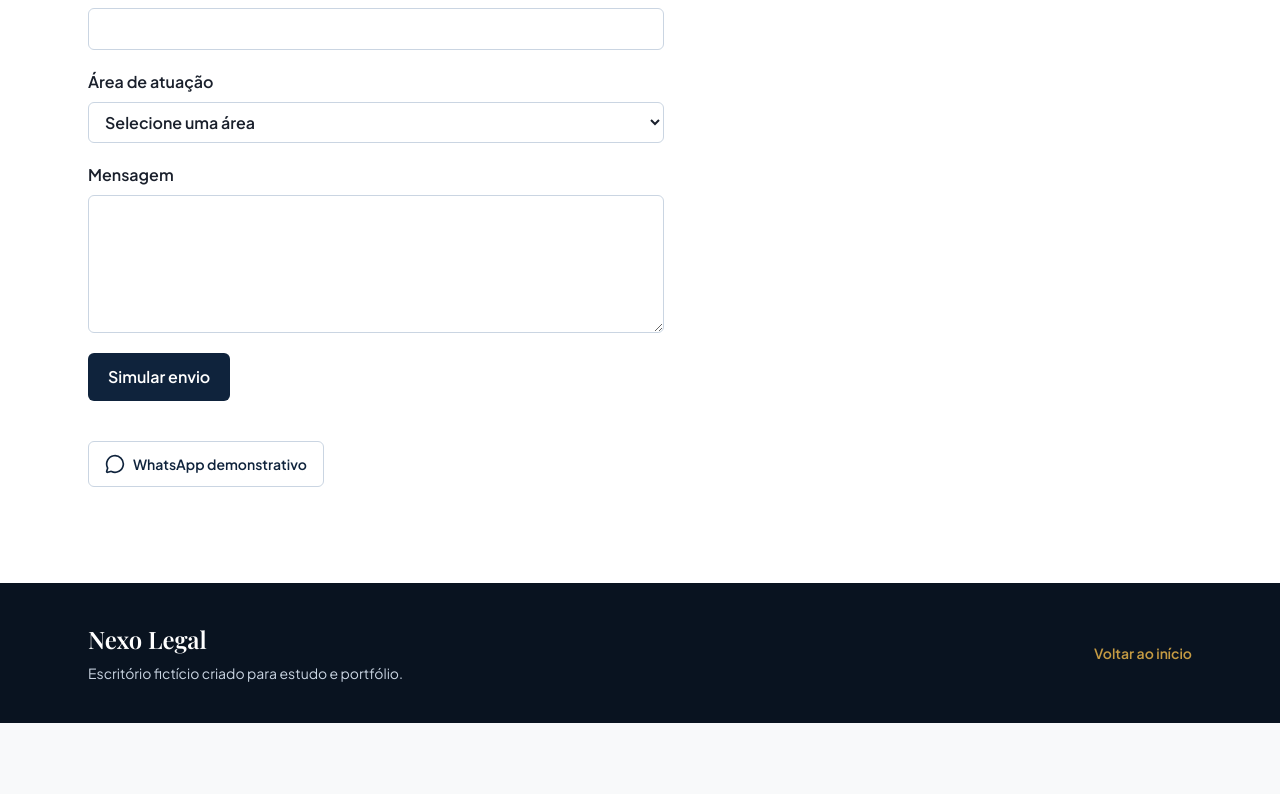
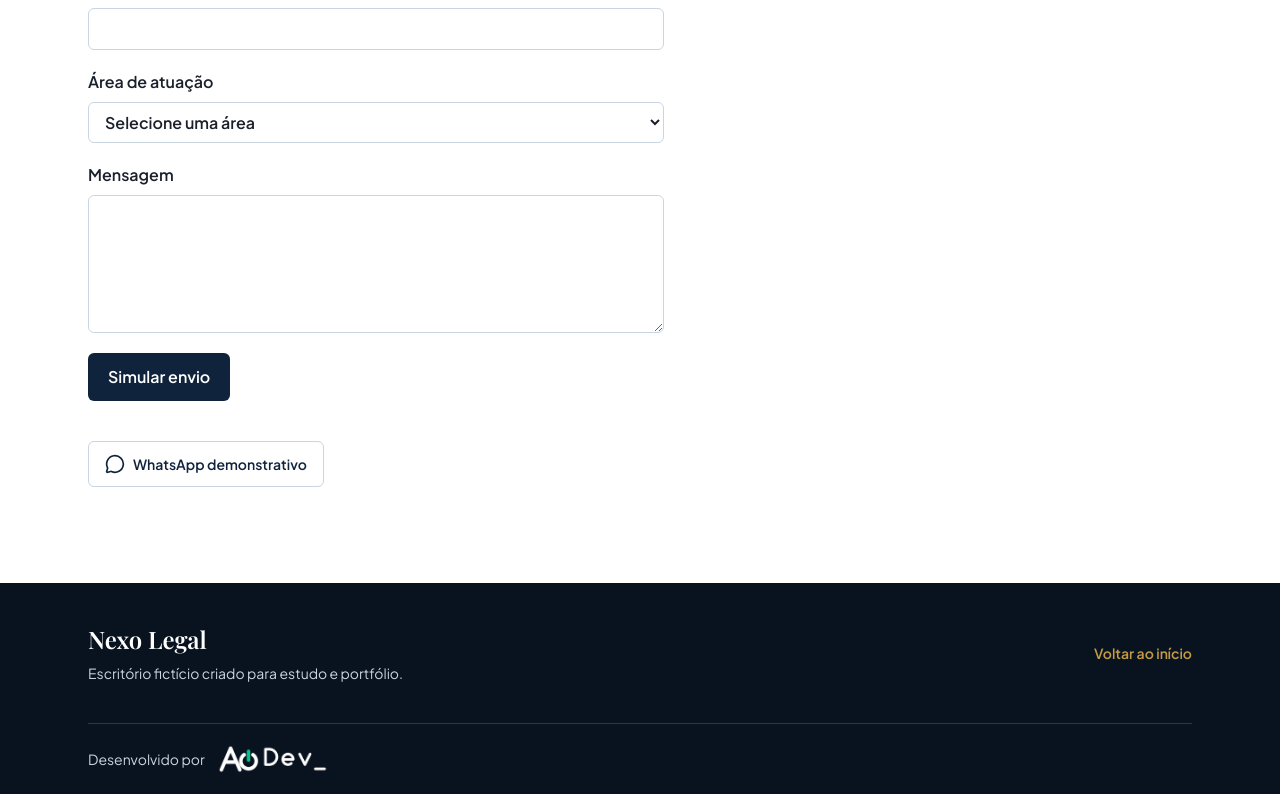
Before and after one commit to AlannCristian/nexo-legal, a Next.js app: page / in a window 1280 px wide. Shown: the part 3145-3939 px from the top of the page. Before the commit the page ends 3868 px from the top, so only its background shows below. Built offline with nearby package versions, Linux system fonts and the light colour scheme; a web font is replaced by a local one.

Commit message:
feat: adiciona crédito da AO Dev ao rodapé

```diff
--- a/app/components/Footer.tsx
+++ b/app/components/Footer.tsx
@@ -1,7 +1,10 @@
+import Image from "next/image";
+
 export default function Footer() {
   return (
     <footer className="bg-brand-dark text-white">
-      <div className="mx-auto flex max-w-6xl flex-col gap-5 px-6 py-10 sm:flex-row sm:items-center sm:justify-between">
+      <div className="mx-auto max-w-6xl px-6">
+        <div className="flex flex-col gap-5 py-10 sm:flex-row sm:items-center sm:justify-between">
           <div>
             <p className="font-serif text-2xl font-semibold">Nexo Legal</p>
             <p className="mt-2 text-sm text-slate-300">
@@ -16,6 +19,18 @@ export default function Footer() {
             Voltar ao início
           </a>
         </div>
+
+        <div className="flex flex-wrap items-center gap-x-3 gap-y-2 border-t border-white/15 py-5 text-sm text-slate-300">
+          <span>Desenvolvido por</span>
+          <Image
+            src="/images/aodev-logo-branco.png"
+            alt="AO Dev"
+            width={112}
+            height={30}
+            className="h-auto w-28"
+          />
+        </div>
+      </div>
     </footer>
   );
 }
```
Also changed, not shown: public/images/aodev-logo-branco.png (added). Lines whose indentation alone changed are shown as unchanged.
